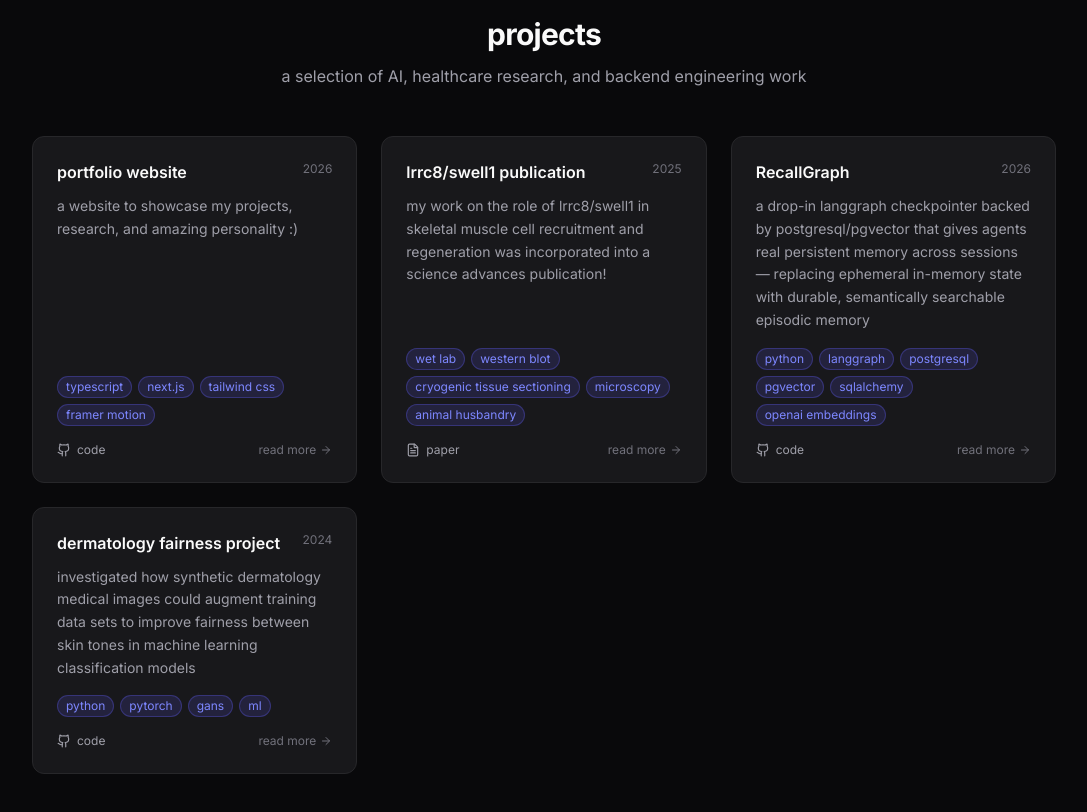
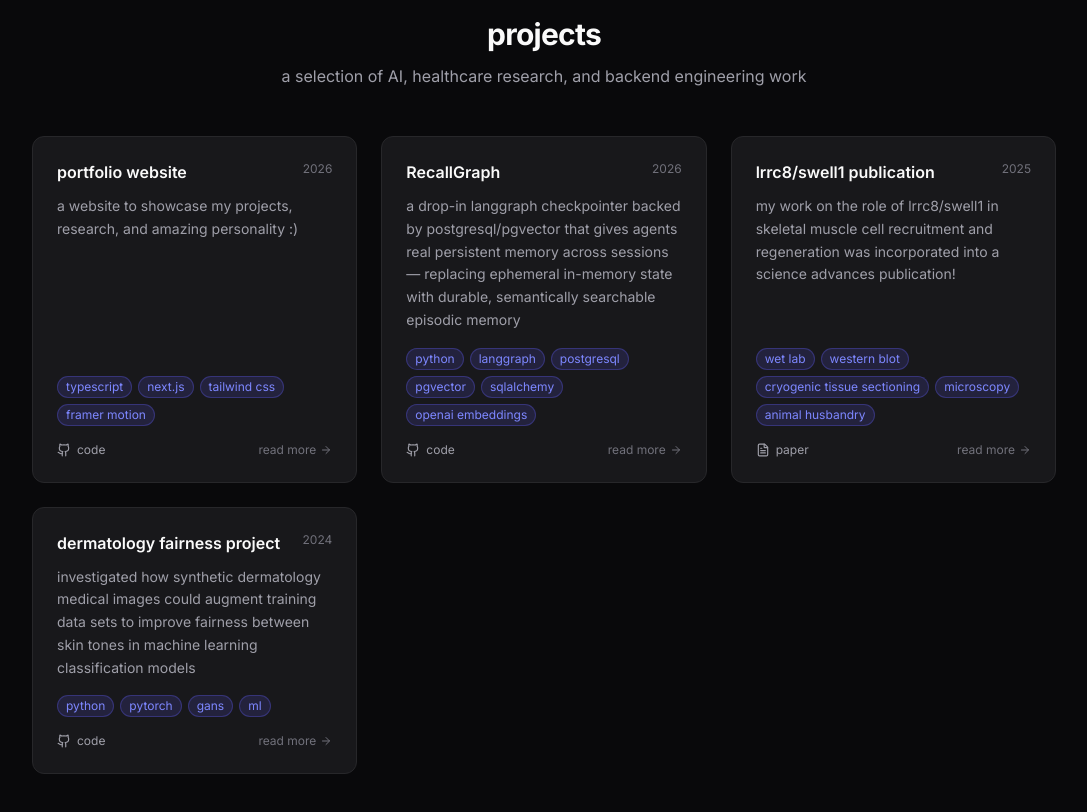
Before and after one commit to E10Feng/portfolio, a Next.js app: page / in a window 1280 px wide. Shown: the part 880-1692 px from the top of the page, without its empty margins (96-1183 px from the left). Built offline with nearby package versions, Linux system fonts and the light colour scheme.

Commit message:
feat: sort projects by year descending

```diff
--- a/src/components/sections/ProjectsSection.tsx
+++ b/src/components/sections/ProjectsSection.tsx
@@ -12,7 +12,7 @@ export default function ProjectsSection() {
           subtitle="a selection of AI, healthcare research, and backend engineering work"
         />
         <div className="grid grid-cols-1 md:grid-cols-2 lg:grid-cols-3 gap-6">
-          {projects.map((project, index) => (
+          {[...projects].sort((a, b) => (b.year ?? 0) - (a.year ?? 0)).map((project, index) => (
             <FadeInWhenVisible key={project.id} delay={index * 0.1}>
               <ProjectCard project={project} />
             </FadeInWhenVisible>
```
